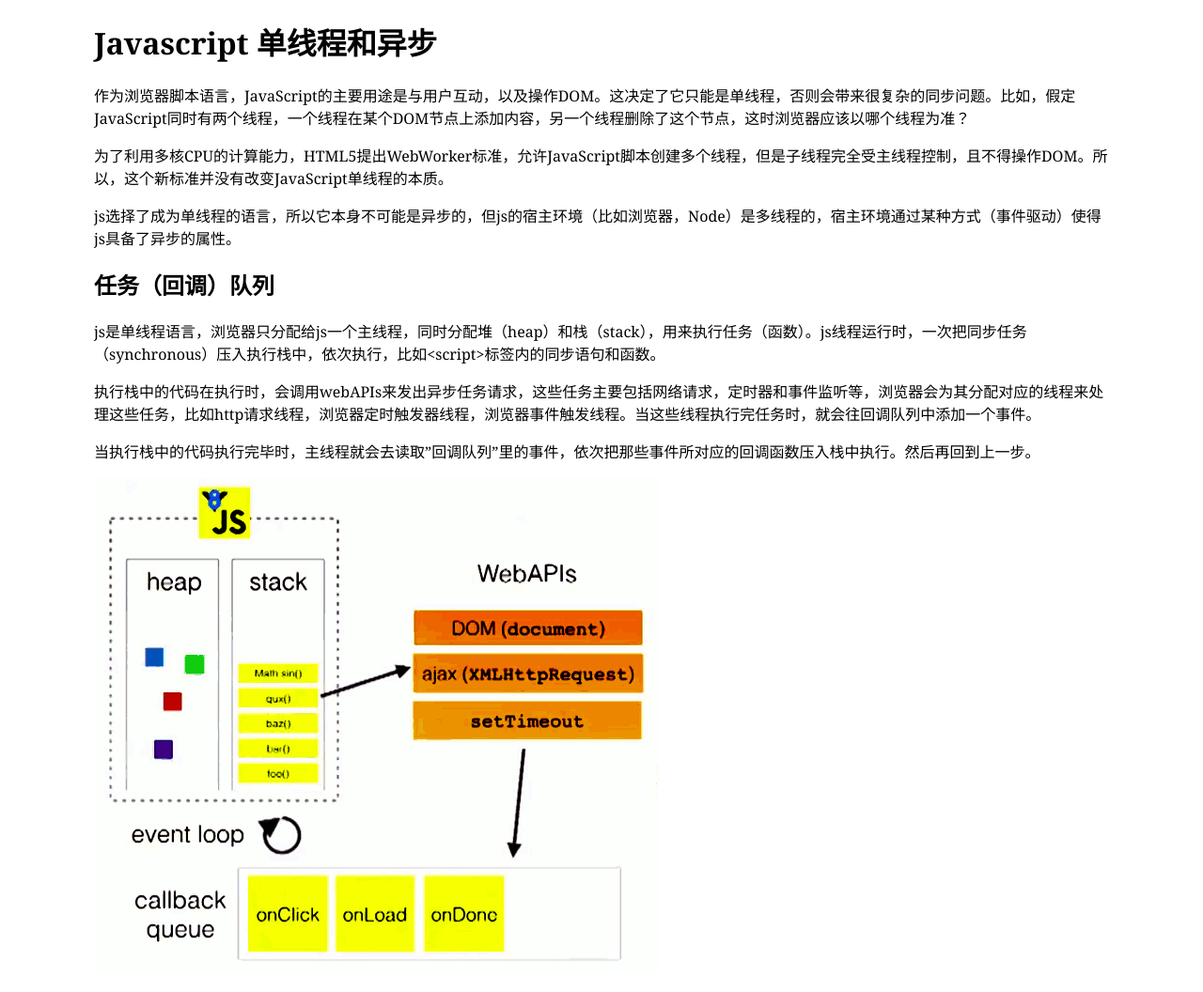
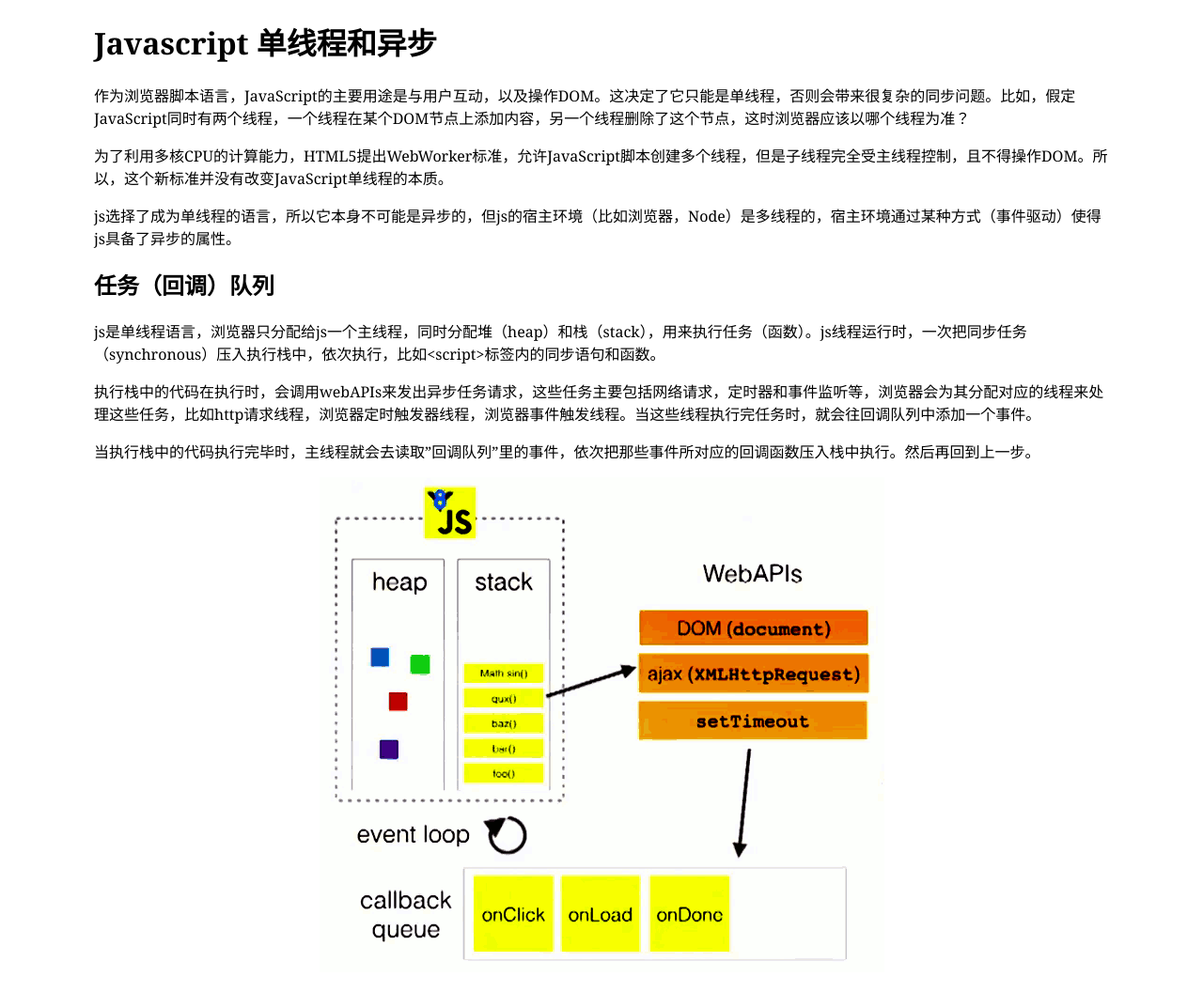
Before and after one commit to lancewux/lancewux.github.io, a Jekyll site: the page built from _posts/2017-07-03-js-event-loop.md, in a window 1280 px wide. Shown: the whole page at 94% size. Built offline with Jekyll 4.4.1, drawn with Linux system fonts in a browser that asks for light colours; our own code applies the rules of GitHub Pages for plain Markdown files.

Commit message:
img center

```diff
--- a/_posts/2017-07-03-js-event-loop.md
+++ b/_posts/2017-07-03-js-event-loop.md
@@ -16,4 +16,4 @@ js是单线程语言，浏览器只分配给js一个主线程，同时分配堆
 
 当执行栈中的代码执行完毕时，主线程就会去读取"回调队列"里的事件，依次把那些事件所对应的回调函数压入栈中执行。然后再回到上一步。
 
-![event loop image](/images/posts/2017-07-03/eventloop.png)
+<p align="center"><img src="/images/posts/2017-07-03/eventloop.png" /></p>
```
